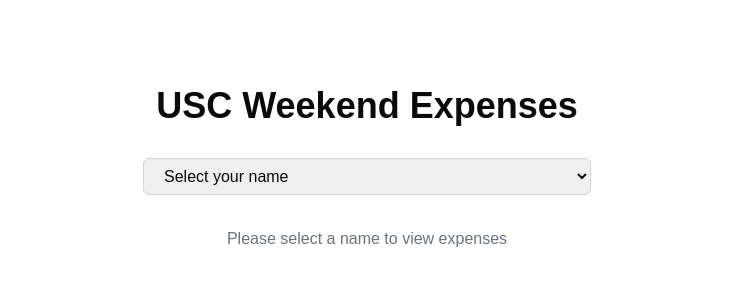
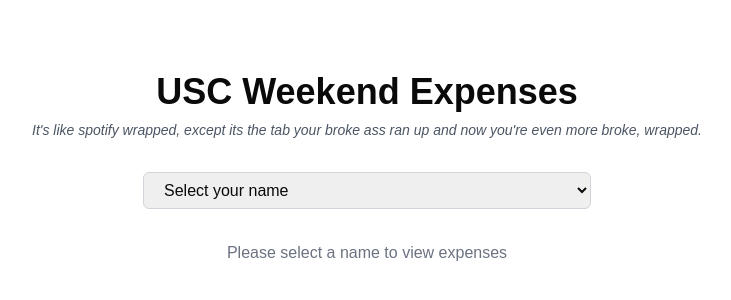
Before and after one commit to nitinsubz/Pay-your-tab, a Next.js app: page / in a window 1280 px wide. Shown: the part 232-532 px from the top of the page, without its empty margins (273-1004 px from the left). Built offline with nearby package versions, Linux system fonts and the light colour scheme.

Commit message:
broke statment

```diff
--- a/app/page.tsx
+++ b/app/page.tsx
@@ -19,7 +19,10 @@
 
   return (
     <main className="flex min-h-screen flex-col items-center justify-center p-12">
-      <h1 className="text-4xl font-bold mb-8">USC Weekend Expenses</h1>
+      <h1 className="text-4xl font-bold mb-2">USC Weekend Expenses</h1>
+      <p className="text-sm italic text-gray-600 mb-8">
+        It's like spotify wrapped, except its the tab your broke ass ran up and now you're even more broke, wrapped.
+      </p>
       <div className="mb-8 w-full max-w-md">
         <select
           value={name}
```
